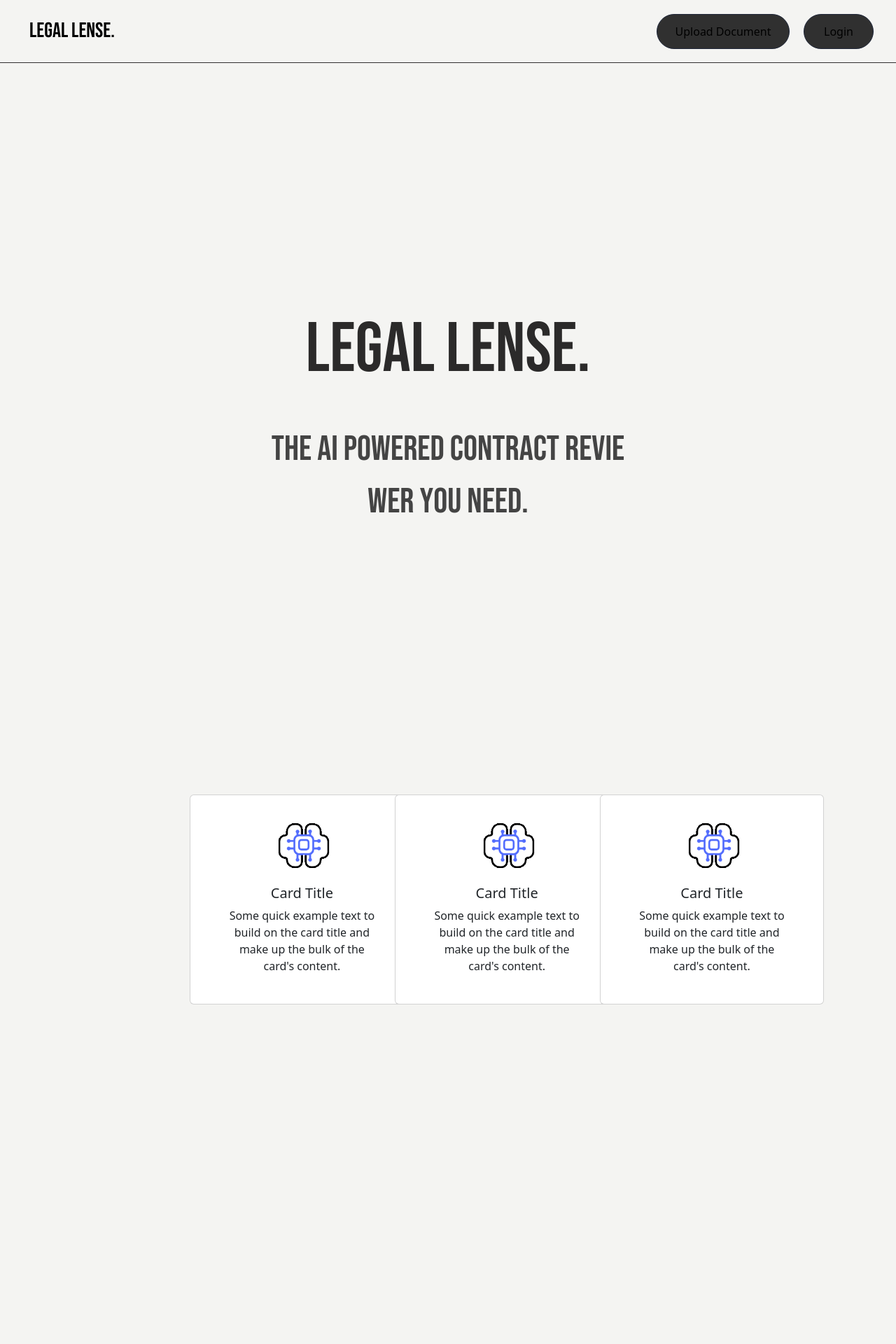
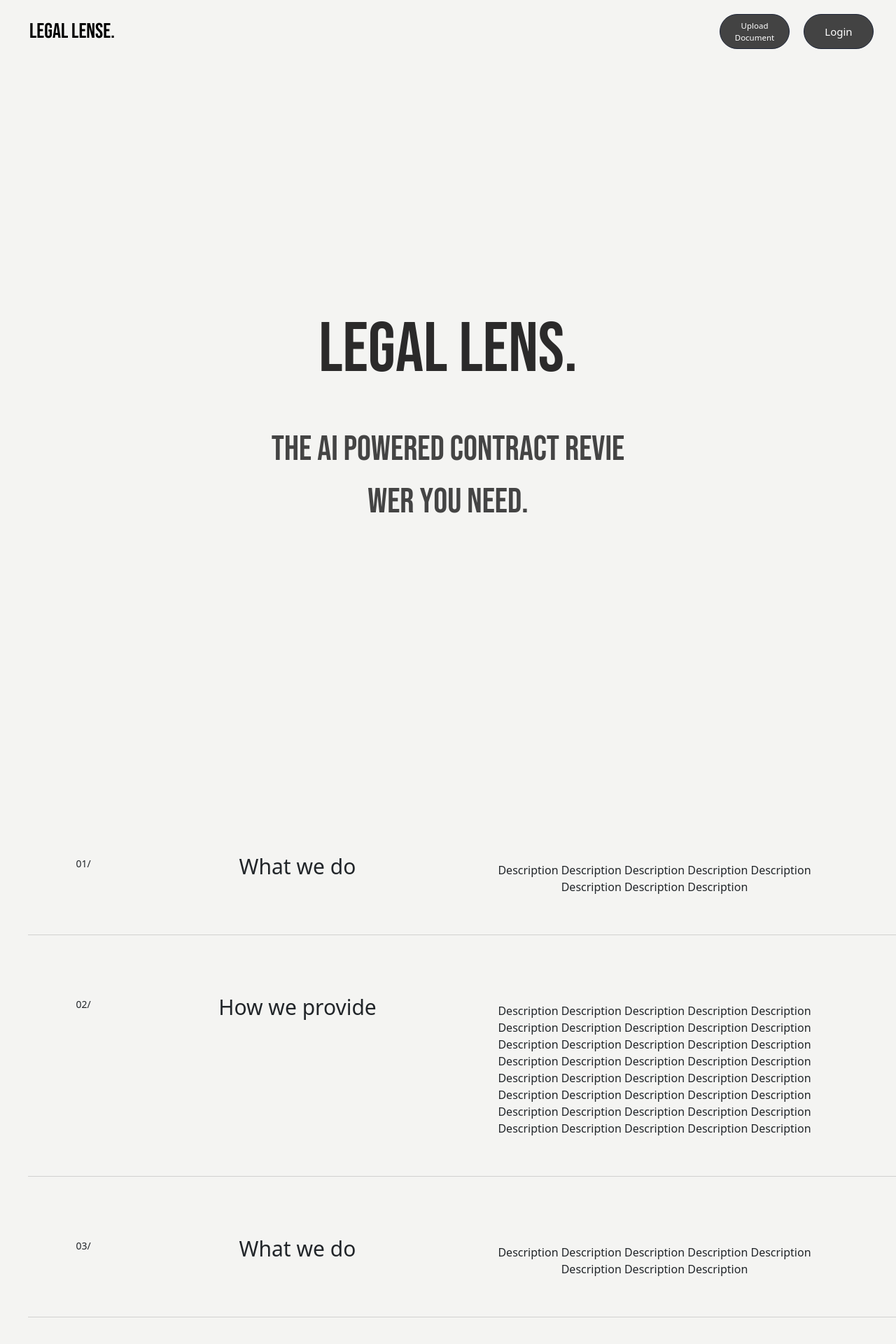
Before and after one commit to shengweikoh/Legallense, a React (Vite) app in the folder Frontend/: page / in a window 1280 px wide. Shown: the top 1920 px of the page at 70% size. Built offline with nearby package versions, Linux system fonts and the light colour scheme.

Commit message:
frontpage edits

```diff
--- a/Frontend/index.html
+++ b/Frontend/index.html
@@ -8,6 +8,13 @@
 
     <link href="https://fonts.googleapis.com/css2?family=Bebas+Neue&display=swap" rel="stylesheet"/>
 
+    <script src="https://cdnjs.cloudflare.com/ajax/libs/gsap/3.11.3/gsap.min.js"></script>
+
+
+<script src="https://cdnjs.cloudflare.com/ajax/libs/gsap/3.11.3/ScrollTrigger.min.js"></script>
+
+
+
     <meta name="viewport" content="width=device-width, initial-scale=1.0" />
     <title>Vite + React</title>
   </head>
--- a/Frontend/package.json
+++ b/Frontend/package.json
@@ -12,6 +12,7 @@
   "dependencies": {
     "bootstrap": "^5.3.3",
     "framer-motion": "^12.4.1",
+    "gsap": "^3.12.7",
     "react": "^18.3.1",
     "react-dom": "^18.3.1",
     "react-router-dom": "^7.1.5"
--- /dev/null
+++ b/Frontend/src/Pages/Animation/ScrollEffect.jsx
@@ -0,0 +1,38 @@
+import React, { useEffect } from 'react';
+import { gsap } from 'gsap';
+import { ScrollTrigger } from 'gsap/ScrollTrigger'; // Note the .js extension
+
+// Register the plugin
+gsap.registerPlugin(ScrollTrigger);
+
+const ScrollEffect = () => {
+  useEffect(() => {
+    // Log to verify ScrollTrigger is imported correctly
+    console.log('ScrollTrigger:', ScrollTrigger);
+    console.log("Registered plugins:", gsap.plugins);
+
+    gsap.fromTo(
+      '.description',
+      { scaleY: 5 },
+      {
+        scaleY: 1,
+        transformOrigin: 'top',
+        ease: 'none',
+        scrollTrigger: {
+          trigger: '.description',
+          start: 'top center',
+          end: 'bottom bottom',
+          scrub: true,
+          markers: true,
+        },
+      }
+    );
+  }, []);
+
+  return (
+
+      <div className="description"></div>
+  );
+};
+
+export default ScrollEffect;
--- a/Frontend/src/Pages/Home.css
+++ b/Frontend/src/Pages/Home.css
@@ -19,3 +19,29 @@
     width:100%;
     height:3000px;
  }
+
+.description-container{
+
+    width:100%;
+
+    border:bold;
+    margin:40px;
+    padding:40px;
+    border-bottom:1px solid rgb(71, 70, 70,0.2) ;
+
+}
+
+.smoltitle{
+    font-size:14px;
+
+}
+
+.bigtitle{
+
+    font-size:30px;
+
+}
+
+.description {
+    font-size:16px;
+}
--- a/Frontend/src/Pages/Home.jsx
+++ b/Frontend/src/Pages/Home.jsx
@@ -3,8 +3,7 @@ import React from "react";
 import { motion } from "framer-motion";
 import TypingEffect from "./Animation/Typing";
 import chatbotGif from "./Animation/Chatbot.gif"
-
-
+import MyComponent from "./Animation/ScrollEffect.jsx"
 
 
 
@@ -17,12 +16,93 @@ const Home = () => {
                                 animate={{ opacity: 1, y: 0 }}
                                 transition={{ duration: 2 }}
                             >
-                                Legal Lense.
+                                Legal Lens.
                             </motion.div>
 
+                        <TypingEffect/>
 
-                        <TypingEffect/>
+
             </div>
+
+
+           <MyComponent/>
+
+            <div class="description-container">
+                <div class="row g-10">
+                    <div class="col-md-1">
+                    <div class="p-2 smoltitle">01/</div>
+                    </div>
+                    <div class="col-md-5">
+                    <div class="bigtitle ">What we do </div>
+                    </div>
+                    <div class="col-md-5">
+                    <div class="p-3 description ">Description Description Description Description Description Description Description Description</div>
+                    </div>
+                </div>
+                </div>
+
+
+                <div class="description-container">
+                <div class="row g-10 c-20">
+                    <div class="col-md-1">
+                    <div class="p-2 smoltitle">02/</div>
+                    </div>
+                    <div class="col-md-5">
+                    <div class="bigtitle ">How we provide </div>
+                    </div>
+                    <div class="col-md-5">
+                    <div class="p-3 description ">Description Description Description Description Description Description Description Description
+
+                    Description Description Description Description Description Description Description Description
+                    Description Description Description Description Description Description Description Description
+                    Description Description Description Description Description Description Description Description
+                    Description Description Description Description Description Description Description Description
+
+
+
+                    </div>
+                    </div>
+                </div>
+                </div>
+
+                <div class="description-container">
+                <div class="row g-10">
+                    <div class="col-md-1">
+                    <div class="p-2 smoltitle">03/</div>
+                    </div>
+                    <div class="col-md-5">
+                    <div class="bigtitle ">What we do </div>
+                    </div>
+                    <div class="col-md-5">
+                    <div class="p-3 description ">Description Description Description Description Description Description Description Description</div>
+                    </div>
+                </div>
+                </div>
+
+                <div class="description-container">
+                <div class="row g-10">
+                    <div class="col-md-1">
+                    <div class="p-2 smoltitle">04/</div>
+                    </div>
+                    <div class="col-md-5">
+                    <div class="bigtitle ">What we do </div>
+                    </div>
+                    <div class="col-md-5">
+                    <div class="p-3 description ">Description Description Description Description Description Description Description Description</div>
+                    </div>
+                </div>
+                </div>
+
+
+
+
+
+
+
+
+
+
+
 
             <div className="row g-3 justify-content-center" style = {{paddingLeft:125}} >
                     <div className="col-md-3" >
@@ -66,21 +146,6 @@ const Home = () => {
 
 
   </div>
-
-
-
-
-
-
-
-
-
-
-
-
-
-
-
         </div>
     );
 };
@@ -88,4 +153,6 @@ const Home = () => {
 
 
 
+
+
 export default Home;
--- a/Frontend/src/Pages/Navbar.css
+++ b/Frontend/src/Pages/Navbar.css
@@ -7,7 +7,7 @@
     left: 0;
     width:100%;
     z-index: 1000; /* Ensures it stays above other elements */
-    border-bottom: 1px solid rgb(48, 47, 47);
+    border-bottom: 1px solid rgb(48, 47, 47,);
 
 
 }
@@ -28,9 +28,10 @@
 
 
 .upload{
-
-    background-color: rgb(48, 48, 48);
-    width:190px;
+    font-size:11.5px;
+    color:white;
+    background-color: rgb(48, 48, 48,0.9);
+    width:100px;
     HEIGHT:50px;
     border-radius:50px;
     margin-right:20px;
@@ -39,8 +40,9 @@
 }
 
 .login{
-
-    background-color: rgb(48, 48, 48);
+    font-size:15px;
+    color:white;
+    background-color: rgb(48, 48, 48,0.9);
     width:100px;
     HEIGHT:50px;
     border-radius:50px;
```
Also changed, not shown: 1 other file (tests, documents, lock files or other folders).
